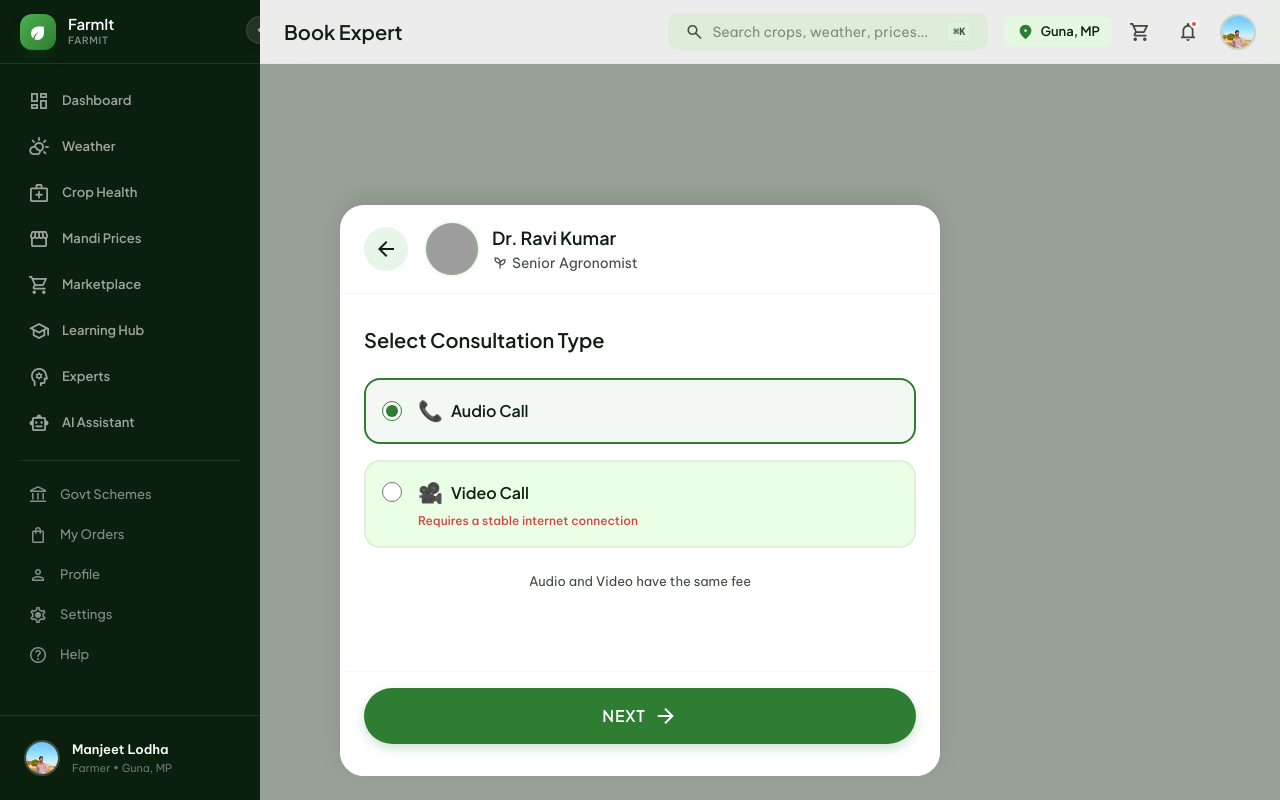
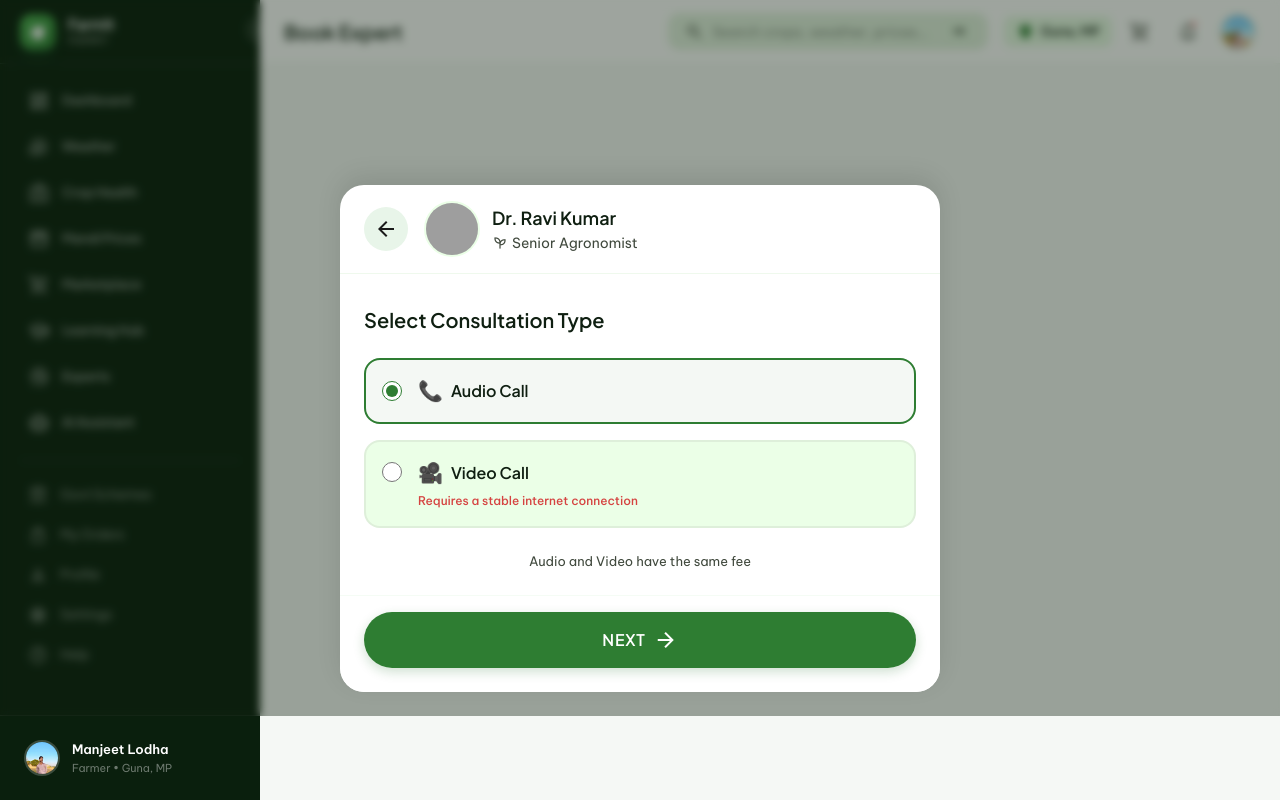
Before and after one commit to Manjeet-cse/FarmIt, a React (Vite) app in the folder frontend/: page /farmer/expert-booking in a window 1280 px wide. Built offline with nearby package versions, Linux system fonts and the light colour scheme; grey boxes are pictures that could not be loaded.

Commit message:
fix(ui): use fixed layout with exact bottom offset to prevent modal from rendering under bottom tabs

```diff
--- a/frontend/src/screens/farmer/ExpertBookingScreen.jsx
+++ b/frontend/src/screens/farmer/ExpertBookingScreen.jsx
@@ -33,21 +33,27 @@ export default function ExpertBookingScreen() {
   ];
 
   return (
-    <div className="absolute inset-0 overflow-hidden bg-[rgba(15,31,17,0.4)] backdrop-blur-sm z-60 flex flex-col justify-end">
+    <div className="fixed top-0 left-0 right-0 bottom-[84px] z-[60] bg-[rgba(15,31,17,0.4)] backdrop-blur-sm flex flex-col justify-end">
       <style>{`
         @keyframes slideUp {
           from { transform: translateY(100%); }
           to { transform: translateY(0); }
         }
       `}</style>
+
       {/* Modal / Bottom Sheet */}
-      <div className="w-full max-w-[600px] mx-auto rounded-t-[24px] sm:rounded-[24px] sm:mb-6 bg-surface-containerLowest flex flex-col h-auto max-h-[95%] sm:max-h-[85vh] relative overflow-hidden shadow-[0_-8px_24px_rgba(0,0,0,0.1)] animate-[slideUp_0.3s_cubic-bezier(0.16,1,0.3,1)]">
+      <div
+        className="w-full max-w-[600px] mx-auto rounded-t-[24px] sm:rounded-[24px] sm:mb-6 bg-surface-containerLowest relative shadow-[0_-8px_24px_rgba(0,0,0,0.1)] overflow-hidden animate-[slideUp_0.3s_cubic-bezier(0.16,1,0.3,1)]"
+        style={{ display: 'grid', gridTemplateRows: 'auto 1fr auto', maxHeight: '90%' }}
+      >
+
+        {/* Modal Header */}
+        <div className="flex flex-col">
           {/* Drag Handle (Mobile) */}
           <div className="w-full flex justify-center pt-3 pb-1 sm:hidden">
             <div className="w-12 h-1.5 bg-[#bfcaba]/50 rounded-full" />
           </div>
 
-        {/* Modal Header */}
           <div className="p-4 sm:px-6 py-4 border-b border-[#dff3dc]/50 flex items-center gap-4">
             <button className="w-11 h-11 shrink-0 flex items-center justify-center rounded-full bg-[#E8F5E9] text-[#1A1A1A] border-none cursor-pointer transition-colors duration-200 hover:bg-[#D5E8D4]" aria-label={step === 2 ? 'Back' : 'Back'} onClick={() => step === 2 ? setStep(1) : navigate(-1)}>
               <span className="material-symbols-outlined">arrow_back</span>
@@ -69,11 +75,12 @@ export default function ExpertBookingScreen() {
               </div>
             </div>
           </div>
+        </div>
 
-        {/* Modal Body */}
-        <div className="overflow-y-auto p-6 flex-1 pb-20 [scrollbar-width:none] [&::-webkit-scrollbar]:hidden">
+        {/* Modal Body - Scrollable Area */}
+        <div className="overflow-y-auto p-6 [scrollbar-width:none] [&::-webkit-scrollbar]:hidden">
             {step === 1 ? (
-            <div className="flex-1 flex flex-col pt-2">
+              <div className="flex flex-col pt-2">
                 <h3 className="font-headline font-bold text-xl text-onSurface mb-6 mt-0">Select Consultation Type</h3>
 
                 <div className="flex flex-col gap-4">
@@ -101,7 +108,7 @@ export default function ExpertBookingScreen() {
                 <p className="text-center font-body text-[13px] text-onSurface-variant mt-6">Audio and Video have the same fee</p>
               </div>
             ) : (
-            <div className="flex-1 flex flex-col">
+              <div className="flex flex-col">
                 {/* Date Selection */}
                 <div className="mb-8">
                   <h3 className="font-headline font-semibold text-base text-onSurface mb-4 flex items-center gap-2 m-0">
@@ -182,8 +189,8 @@ export default function ExpertBookingScreen() {
             )}
           </div>
 
-        {/* Fixed Bottom Action Area */}
-        <div className="p-4 px-6 pb-8 bg-surface-containerLowest border-t border-[#dff3dc]/30 w-full shrink-0">
+          {/* Action Area */}
+          <div className="p-4 px-6 pb-6 bg-surface-containerLowest border-t border-[#dff3dc]/30 w-full sm:rounded-b-[24px]">
             {step === 1 ? (
               <button
                 onClick={() => setStep(2)}
```
Lines whose indentation alone changed are shown as unchanged.
